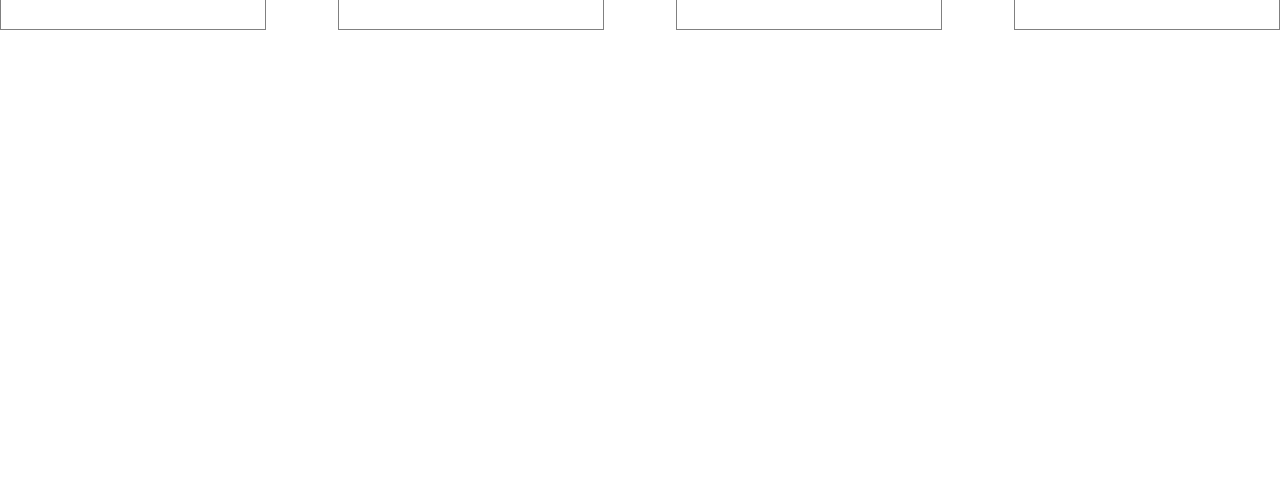
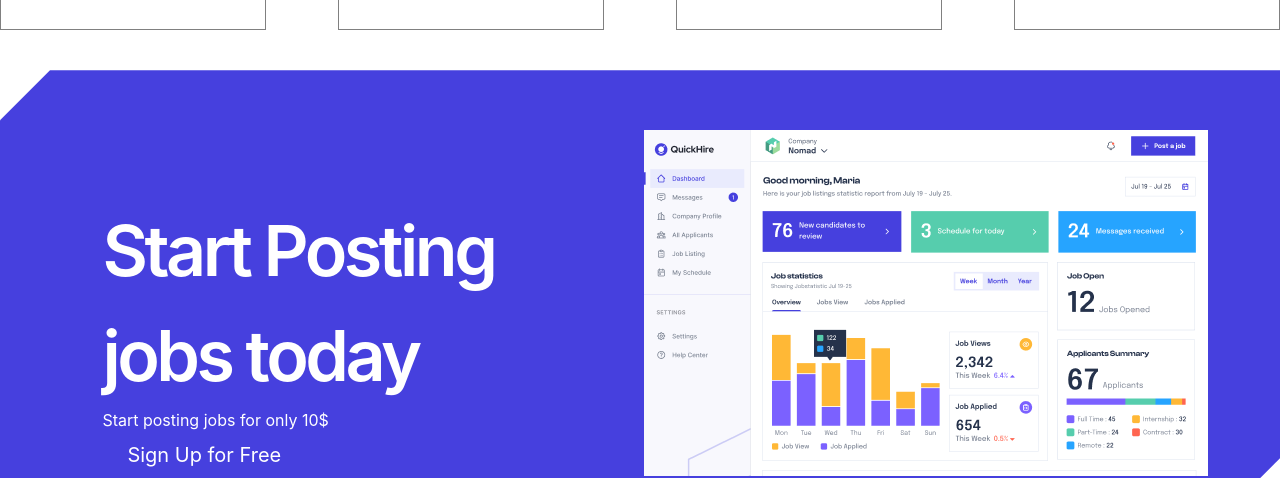
Before and after one commit to alihossen4/job-listing-app, a React app: page / in a window 1280 px wide. Shown: the part 1569-2047 px from the top of the page. Before the commit the page ends 1599 px from the top, so only its background shows below. Built offline with nearby package versions, Linux system fonts and the light colour scheme; the HTML template or start-up script is replaced by a standard one.

Commit message:
feat: dashboar added

```diff
--- a/src/Home.jsx
+++ b/src/Home.jsx
@@ -3,6 +3,7 @@
 import Header from "./components/Header"
 import Brand from "./components/brand"
 import Category from "./components/Category"
+import Dashboard from "./components/Dashboard"
 function Home() {
   return (
     <>
@@ -12,6 +13,7 @@
         <Header />
         <Brand />
         <Category />
+        <Dashboard />
     </div>
     </>
   )
--- /dev/null
+++ b/src/components/Dashboard.jsx
@@ -0,0 +1,20 @@
+import React from 'react'
+import dashboard from "../assets/dashboard.png"
+function Dashboard() {
+  return (
+    <div className='container '>
+        <div className="dashboard bg-[#4640de] mt-10 flex justify-between">
+            <div className="left w-100 mt-[10%] ml-[8%]">
+                <h1 className='text-[70px] text-[#fff] tracking-tighter font-[600]'>Start Posting jobs today</h1>
+                <p className='text-[#fff]'>Start posting jobs for only 10$</p>
+                <button className='btn bg-[#f0f0f0] text-[#4640de] p-6'>Sign Up for Free</button>
+            </div>
+            <div className="right mr-18 mt-15">
+                <img src ={dashboard} alt="dashboard" />
+            </div>
+        </div>
+    </div>
+  )
+}
+
+export default Dashboard
--- a/src/index.css
+++ b/src/index.css
@@ -44,3 +44,15 @@
   background: #4640de;
   color: #fff;
 }
+.dashboard{
+
+   width: 100%;
+   clip-path: polygon(
+    50px 0%,        /* top-left cut */
+    100% 0%,
+    100% calc(100% - 20px),
+    calc(100% - 20px) 100%,  /* bottom-right cut */
+    0% 100%,
+    0% 50px
+  );
+}
```
Also changed, not shown: src/assets/dashboard.png (added).
